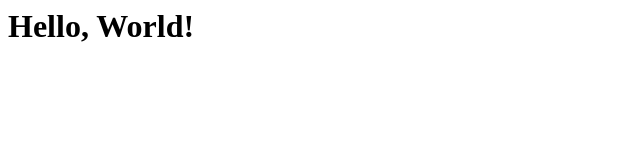
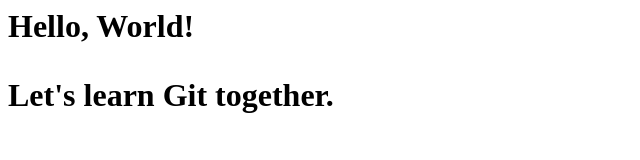
Before and after one commit to Eallekors/howtogit, a plain HTML site: page work/hello.html in a window 1280 px wide. Shown: the whole page, without its empty margins (0-640 px from the left). Drawn offline with Linux system fonts and the light colour scheme.

Commit message:
Added meta title

```diff
--- a/work/hello.html
+++ b/work/hello.html
@@ -1,8 +1,10 @@
 <!-- Author: Erki Allekors(erki.allekors@voco.ee) -->
 <html>
 	<head>
+	<title>Hello World Page</title>
 	</head>
 	<body>
 	<h1>Hello, World!<h1>
+	<p>Let's learn Git together.</p>
 	</body>
 </html>
```
